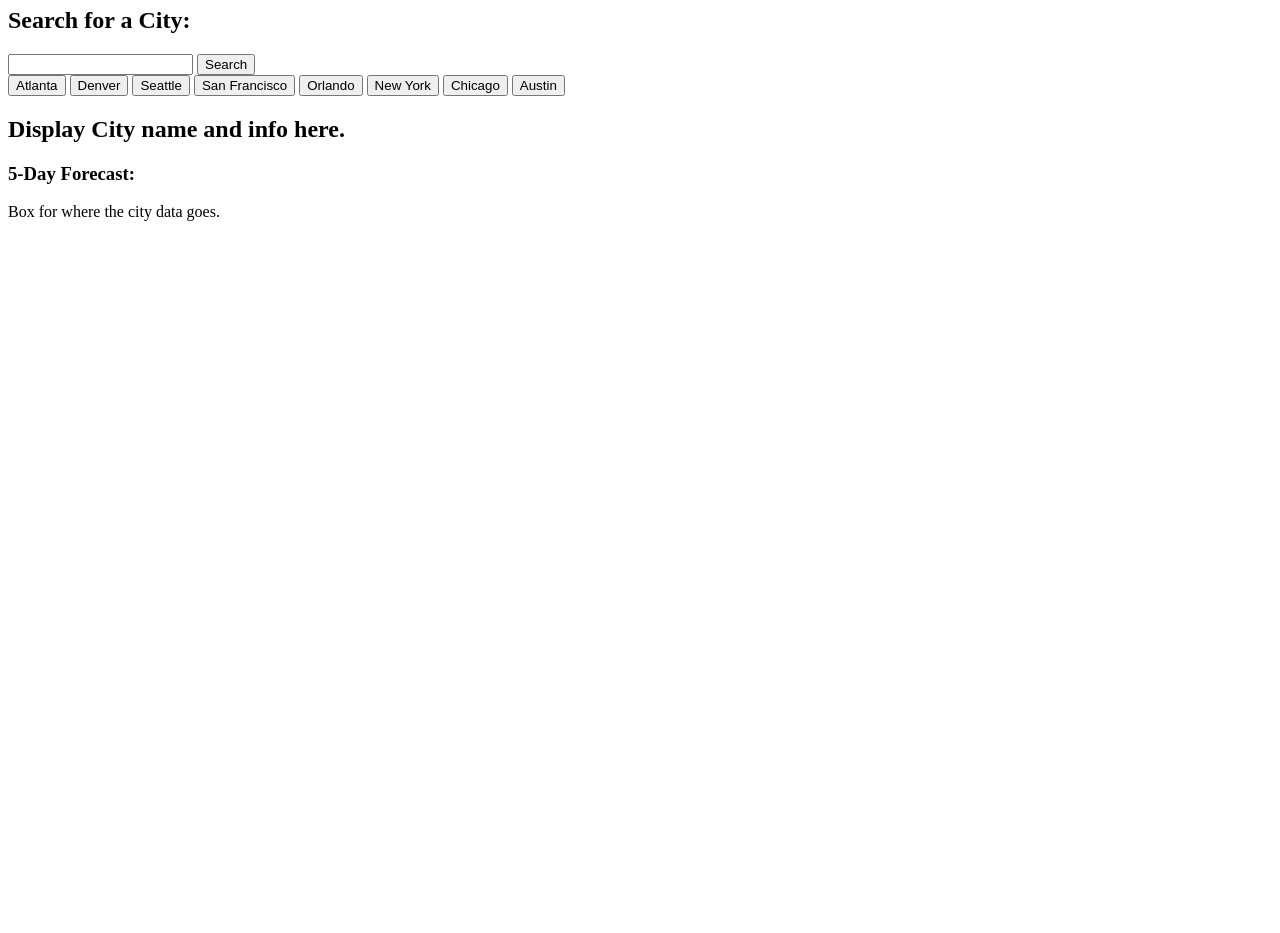
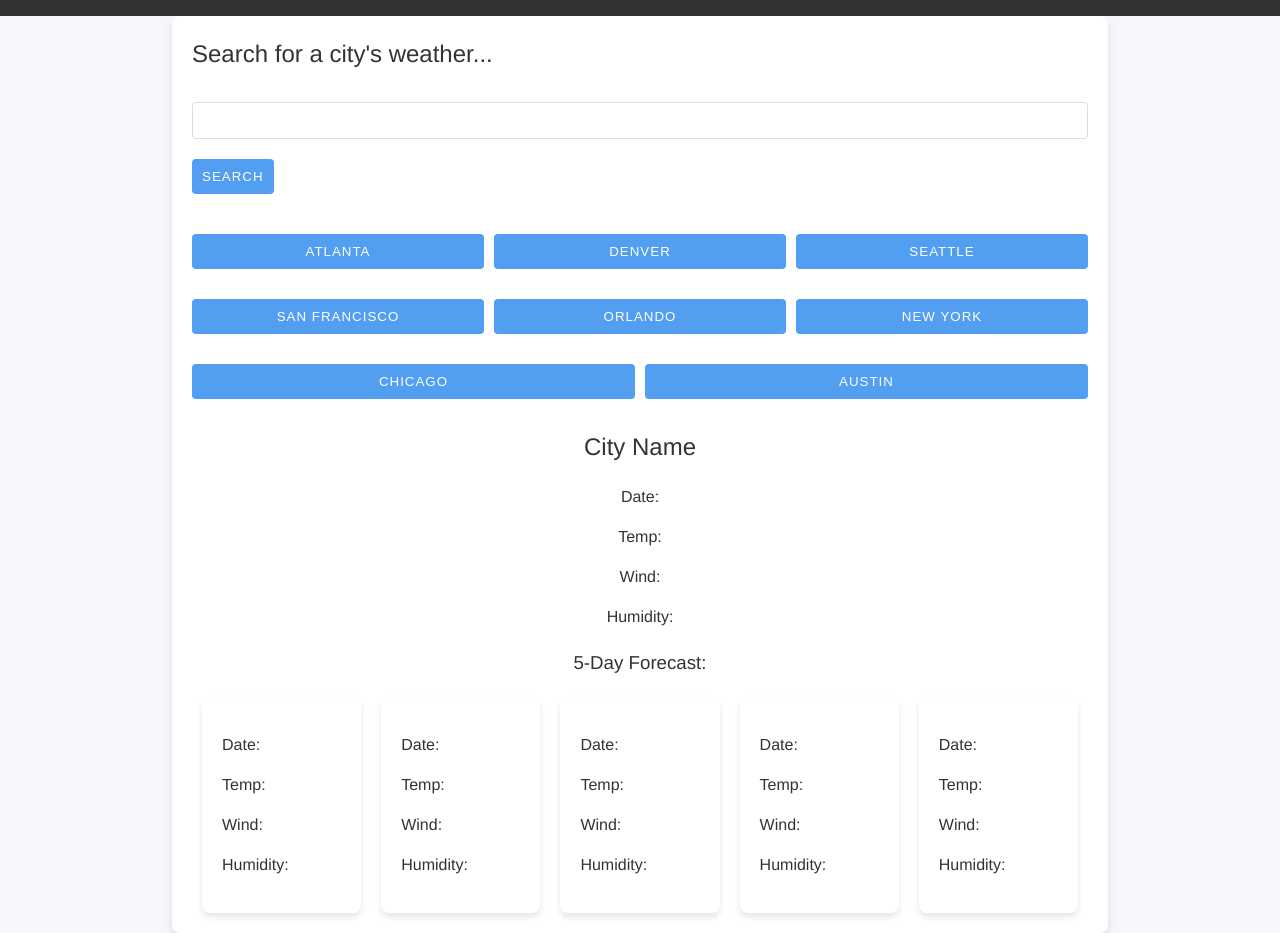
Before and after one commit to Peterksharma/Weather, a plain HTML site: page index.html in a window 1280 px wide. Shown: the part 73-1006 px from the top of the page. Before the commit the page ends 800 px from the top, so only its background shows below. Drawn offline with Linux system fonts and the light colour scheme.

Commit message:
got the app working, low commits from being almost done with class and doing the assignement in a few hours. Why need 30 commit?

```diff
--- a/assets/css/style.css
+++ b/assets/css/style.css
@@ -0,0 +1,110 @@
+/* Base Styles */
+body {
+    font-family: 'Helvetica', 'Arial', sans-serif;
+    font-size: 16px;
+    line-height: 1.5;
+    background-color: #f5f7fa;
+    color: #333;
+    margin: 0;
+    padding: 0;
+}
+
+header {
+    background-color: #333;
+    color: #f5f7fa;
+    padding: 10px 0;
+    text-align: center;
+}
+
+h1, h2, h3 {
+    margin-top: 0;
+    font-weight: 400;
+}
+
+/* Input & Button Styles */
+input, button {
+    padding: 10px;
+    margin: 10px 0;
+    border-radius: 4px;
+}
+
+input {
+    border: 1px solid #dcdcdc;
+    width: 100%;
+    box-sizing: border-box;
+    transition: border 0.2s;
+}
+
+input:focus {
+    border: 1px solid #529ff2;
+    outline: none;
+}
+
+button {
+    border: none;
+    background-color: #529ff2;
+    color: white;
+    cursor: pointer;
+    transition: background-color 0.2s, transform 0.2s;
+    text-transform: uppercase;
+    letter-spacing: 1px;
+}
+
+button:hover {
+    background-color: #0056b3;
+}
+
+button:active {
+    background-color: #003d7a;
+    transform: translateY(2px);
+}
+
+/* Layout & Containers */
+#leftSideBtnContainr {
+    max-width: 70%;
+    margin: 0 auto;
+    padding: 20px;
+    background-color: #fff;
+    box-shadow: 0 4px 8px rgba(0, 0, 0, 0.1);
+    border-radius: 8px;
+}
+
+#forecastWrapper {
+    display: flex;
+    justify-content: space-between;
+    margin-top: 20px;
+}
+
+#citySearchList {
+    display: flex;
+    flex-wrap: wrap;
+    justify-content: space-between;
+    gap: 10px;
+    margin-top: 20px;
+}
+
+.cityBtn {
+    flex: 1 1 calc(33.333% - 10px);
+}
+
+#currentDay {
+    background-color: #fff;
+    margin-top: 20px;
+    text-align: center;
+    width: 50%;
+    margin: 20px auto;
+}
+
+.Forecast, .currentDay {
+    flex: 1;
+    margin: 0 10px;
+    box-shadow: 0 4px 6px rgba(0, 0, 0, 0.1);
+    padding: 20px;
+    border-radius: 8px;
+    text-align: left;
+}
+
+h3 {
+    text-align: center;
+    margin-bottom: 20px;
+}
--- a/assets/js/script.js
+++ b/assets/js/script.js
@@ -1,34 +1,95 @@
-const apiKey = 'b7000b54fb1d1016ddb36cfff8fb5306'
-// const urlCall1 = 'api.openweathermap.org/data/2.5/forecast?q='
-// const urlCall2 = '&appid='
+const creds = 'b7000b54fb1d1016ddb36cfff8fb5306';
+
+function displayWeatherData(weatherData) {
+    // Current day display
+    const currentWeather = weatherData.list[0];
+    const currentDate = new Date(currentWeather.dt * 1000);
+    const formattedCurrentDate = `${currentDate.getMonth()+1}-${currentDate.getDate()}-${currentDate.getFullYear()}`;
+    document.getElementById('currentCity').innerText = weatherData.city.name;
+    document.getElementById('currentDate').innerText = `Date: ${formattedCurrentDate}`;
+    document.getElementById('currentTemp').innerText = `Temp: ${currentWeather.main.temp}°F`;
+    document.getElementById('currentWind').innerText = `Wind: ${currentWeather.wind.speed} mph`;
+    document.getElementById('currentHumidity').innerText = `Humidity: ${currentWeather.main.humidity}%`;
+
+    // 5-day forecast
+    for(let i = 0; i <= 32 && i < weatherData.list.length; i+=8) {
+        const dailyWeather = weatherData.list[i];
+        if (dailyWeather) {
+            const date = new Date(dailyWeather.dt * 1000);
+            const formattedDate = `${date.getMonth()+1}-${date.getDate()}-${date.getFullYear()}`;
+            const temp = dailyWeather.main.temp;
+            const humidity = dailyWeather.main.humidity;
+            const windSpeed = dailyWeather.wind.speed;
+
+            document.getElementById(`day${(i/8)+1}`).innerHTML = `
+                <p>Date: ${formattedDate}</p>
+                <p>Temp: ${temp}°F</p>
+                <p>Wind: ${windSpeed} mph</p>
+                <p>Humidity: ${humidity}%</p>
+            `;
+        }
+    }
+
+}
+
+//Making the containers for the 5day forcast.
+function createForecastDivs(days) {
+    const wrapper = document.getElementById('forecastWrapper');
+    wrapper.innerHTML = '';
+
+    for (let i = 1; i <= days; i++) {
+        const forecastDiv = document.createElement('div');
+        forecastDiv.className = 'Forecast';
+        forecastDiv.id = `day${i}`;
+
+        const date = document.createElement('p');
+        date.id = `day${i}Date`;
+        date.textContent = 'Date: ';
+        forecastDiv.appendChild(date);
+
+        const temp = document.createElement('p');
+        temp.id = `day${i}Temp`;
+        temp.textContent = 'Temp: ';
+        forecastDiv.appendChild(temp);
+
+        const wind = document.createElement('p');
+        wind.id = `day${i}Wind`;
+        wind.textContent = 'Wind: ';
+        forecastDiv.appendChild(wind);
+
+        const humidity = document.createElement('p');
+        humidity.id = `day${i}Humidity`;
+        humidity.textContent = 'Humidity: ';
+        forecastDiv.appendChild(humidity);
+
+        wrapper.appendChild(forecastDiv);
+    }
+}
+
+createForecastDivs(5);
+
 
 //City Search
-const searchBtn = document.getElementById('searchBtn')
-searchBtn.addEventListener('click', function() {
-    const findCity = document.getElementById('citySearch')
-    let cityData = findCity.value.split(' ').join('+').toLowerCase()
-    fetch (`http://api.openweathermap.org/data/2.5/forecast?q=${cityData}&appid=${apiKey}`)
+document.getElementById('searchBtn').addEventListener('click', function() {
+    const cityData = document.getElementById('citySearch').value.split(' ').join('+').toLowerCase();
+    fetch (`http://api.openweathermap.org/data/2.5/forecast?q=${cityData}&appid=${creds}&units=imperial`)
         .then(response => response.json())
         .then(weatherData => {
-            console.log(weatherData)
+            displayWeatherData(weatherData, true);
         })
-        .catch(err => console.err('I am broken because...', err))
-})
-//Preselectd City
-const cityBtn = document.getElementsByClassName('cityBtn')
+        .catch(err => console.log('I am broken because...', err));
+});
+
+//Preselected City
+const cityBtn = document.getElementsByClassName('cityBtn');
 for (let i= 0; i < cityBtn.length; i++) {
     cityBtn[i].addEventListener('click', function() {
-        let preSelCity = this.value;
-        fetch (`http://api.openweathermap.org/data/2.5/forecast?q=${preSelCity}&appid=${apiKey}`)
+        const preSelCity = this.value;
+        fetch (`http://api.openweathermap.org/data/2.5/forecast?q=${preSelCity}&appid=${creds}&units=imperial`)
         .then(response => response.json())
         .then(weatherData => {
-            console.log(weatherData)
+            displayWeatherData(weatherData, true);
         })
-        .catch(err => console.err('I am broken because...', err))
-    })
+        .catch(err => console.log('I am broken because...', err));
+    });
 }
-
-// cityBtn.addEventListener('click', function() {
-//     let preSelCity = cityBtn.value
-//     console.log(preSelCity)
-// })
--- a/index.html
+++ b/index.html
@@ -4,13 +4,14 @@
     <meta charset="UTF-8">
     <meta name="viewport" content="width=device-width, initial-scale=1.0">
     <title>Weather Application</title>
+    <link rel="stylesheet" href="./assets/css/style.css">
 </head>
 <body>
     <header>
         <h1>Weather Dashbard</h1>
     </header>
     <div id="leftSideBtnContainr">
-        <h2> Search for a City:</h2>
+        <h2> Search for a city's weather... </h2>
         <input type="text" id="citySearch" name="name">
         <button id="searchBtn">Search</button>
         <div id="citySearchList">
@@ -23,29 +24,16 @@
             <button class="cityBtn" id="chicago" value="chicago">Chicago</button>
             <button class="cityBtn" id="austin" value="austin">Austin</button>
     </div>
-    <div id="currentDay">
-        <h2>Display City name and info here.</h2>
-        <!-- Example!!
-        Needs City Name, Date,
-        Temp: 76.63F
-        Wind: 8.43 MPH
-        Humidity: 44%  -->
-    </div>
+        <div id="currentDay">
+            <h2 id="currentCity">City Name</h2>
+            <p id="currentDate">Date: </p>
+            <p id="currentTemp">Temp: </p>
+            <p id="currentWind">Wind: </p>
+            <p id="currentHumidity">Humidity: </p>
+        </div>
     <div>
         <h3>5-Day Forecast:</h3>
-        <div id="forcastContainer">
-            <div class="Forecast" id="day1">
-                Box for where the city data goes.
-                <!-- Example!!
-                Needs City Name, Date,
-                Temp: 76.63F
-                Wind: 8.43 MPH
-                Humidity: 44%  -->
-            </div>
-            <div class="Forecast" id="day2"></div>
-            <div class="Forecast" id="day3"></div>
-            <div class="Forecast" id="day4"></div>
-            <div class="Forecast" id="day5"></div>
+        <div id="forecastWrapper"></div>
         </div>
     </div>
     <script src="./assets/js/script.js"></script>
```
